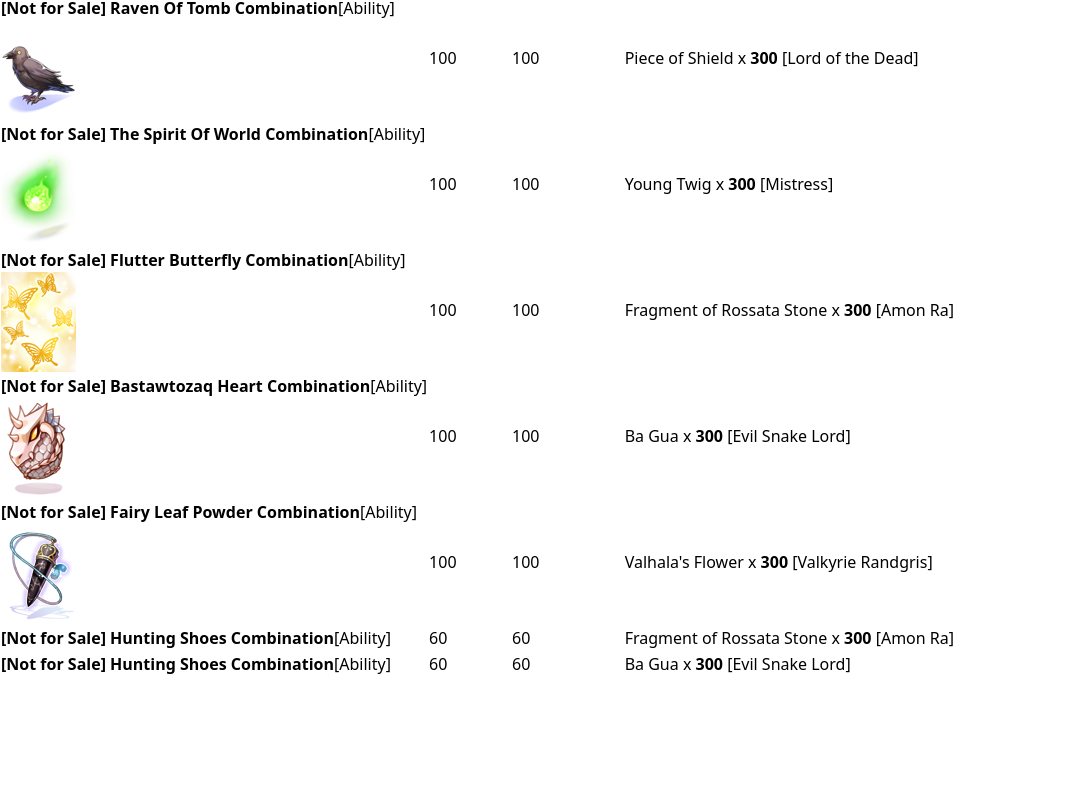
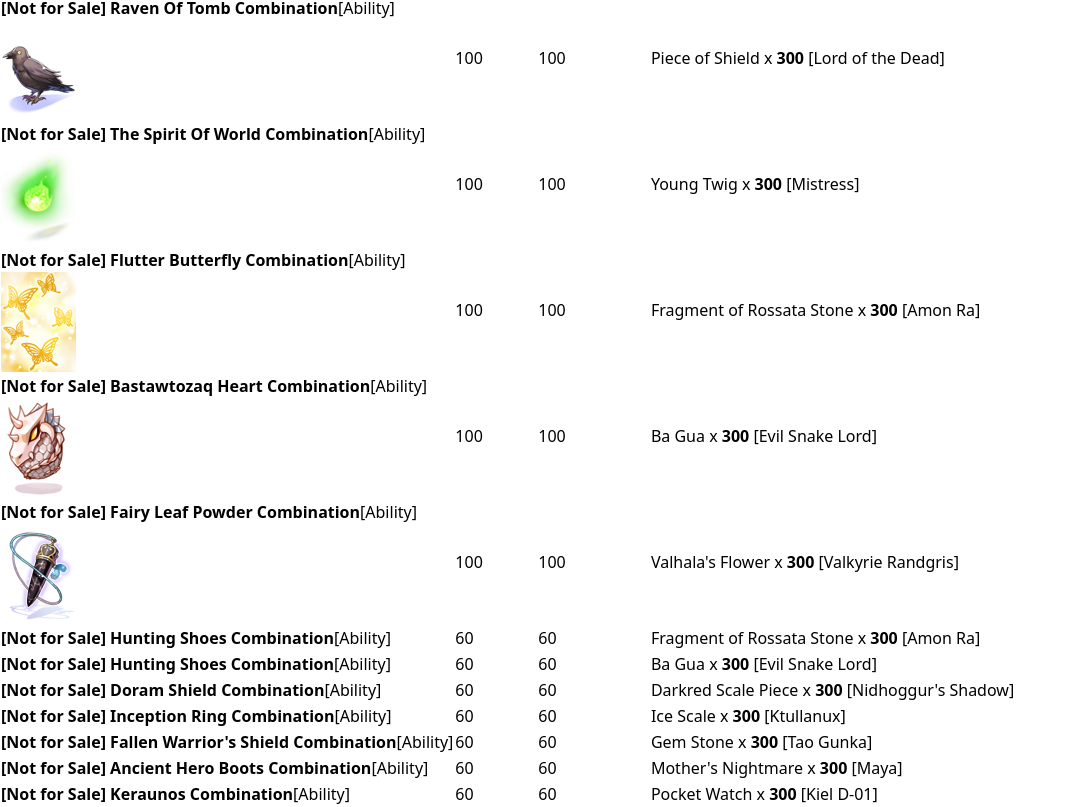
Before and after one commit to puuga/ro-calculator, a Nuxt app: page /CraftingNotForSaleItemsView in a window 1280 px wide. Shown: the part 782-1589 px from the top of the page, without its empty margins (0-1075 px from the left). Before the commit the page ends 1459 px from the top, so only its background shows below. Built offline with nearby package versions, Linux system fonts and the light colour scheme.

Commit message:
data: update

```diff
--- a/pages/CraftingNotForSaleItemsView.vue
+++ b/pages/CraftingNotForSaleItemsView.vue
@@ -114,10 +114,55 @@ const items: Item[] = [
     ]
   },
   // [Not for Sale] Doram Shield Combination
+  {
+    item: '[Not for Sale] Doram Shield Combination',
+    item_desc_url: 'https://www.divine-pride.net/database/item/28948/doram-shield-1',
+    recipes: [
+      zelumium60,
+      shadowdecon60,
+      { item: 'Darkred Scale Piece', amount: 300, drop_from: 'Nidhoggur\'s Shadow' },
+    ]
+  },
   // [Not for Sale] Inception Ring Combination
+  {
+    item: '[Not for Sale] Inception Ring Combination',
+    item_desc_url: 'https://www.divine-pride.net/database/item/490265/inception-ring-1',
+    recipes: [
+      zelumium60,
+      shadowdecon60,
+      { item: 'Ice Scale', amount: 300, drop_from: 'Ktullanux' },
+    ]
+  },
   // [Not for Sale] Fallen Warrior's Shield Combination
+  {
+    item: '[Not for Sale] Fallen Warrior\'s Shield Combination',
+    item_desc_url: 'https://www.divine-pride.net/database/item/28977/fallen-warriors-shield-1',
+    recipes: [
+      zelumium60,
+      shadowdecon60,
+      { item: 'Gem Stone', amount: 300, drop_from: 'Tao Gunka' },
+    ]
+  },
   // [Not for Sale] Ancient Hero Boots Combination
+  {
+    item: '[Not for Sale] Ancient Hero Boots Combination',
+    item_desc_url: 'https://www.divine-pride.net/database/item/22171/ancient-hero-boots-1',
+    recipes: [
+      zelumium60,
+      shadowdecon60,
+      { item: 'Mother\'s Nightmare', amount: 300, drop_from: 'Maya' },
+    ]
+  },
   // [Not for Sale] Keraunos Combination
+  {
+    item: '[Not for Sale] Keraunos Combination',
+    item_desc_url: 'https://www.divine-pride.net/database/item/28503/keraunos-1',
+    recipes: [
+      zelumium60,
+      shadowdecon60,
+      { item: 'Pocket Watch', amount: 300, drop_from: 'Kiel D-01' },
+    ]
+  },
 
   // [Not for Sale] Subject Cap Combination
   // [Not for Sale] Temporal Armor Combination
```
